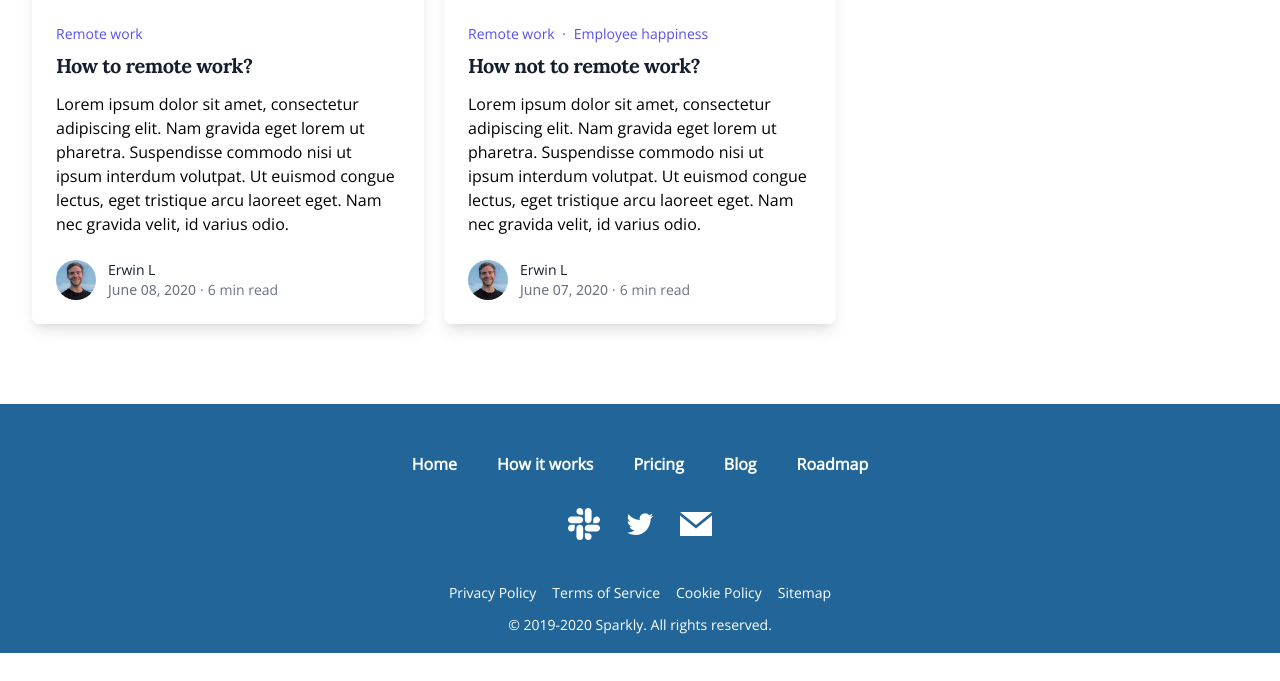
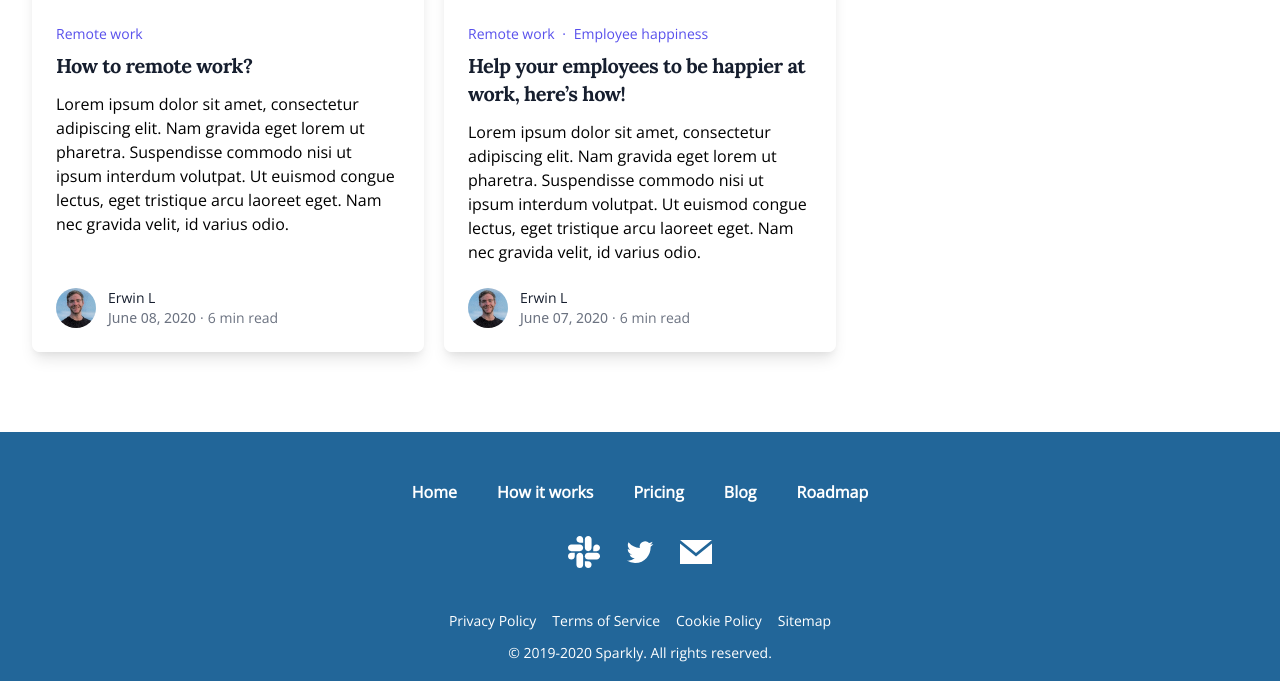
Before and after one commit to Sparklybot/sparklybot.github.io, a Jekyll site: the page built from index.md, in a window 1280 px wide. Shown: the part 508-1189 px from the top of the page. Built offline with Jekyll 4.4.1, drawn with Linux system fonts in a browser that asks for light colours; comment, search, counter and statistics services are not loaded; before the commit the page ends 1161 px from its top, so only the background shows below that.

Commit message:
Updated Happy Employees Guide

```diff
--- a/_posts/2020-06-07-happy-employees-guide.md
+++ b/_posts/2020-06-07-happy-employees-guide.md
@@ -1,6 +1,6 @@
 ---
-title: How not to remote work?
-date: 2020-06-07 15:45:06 Z
+title: Help your employees to be happier at work, here’s how!
+date: 2020-06-07 15:45:00 Z
 categories:
 - remote-work
 - employee-happiness
```
